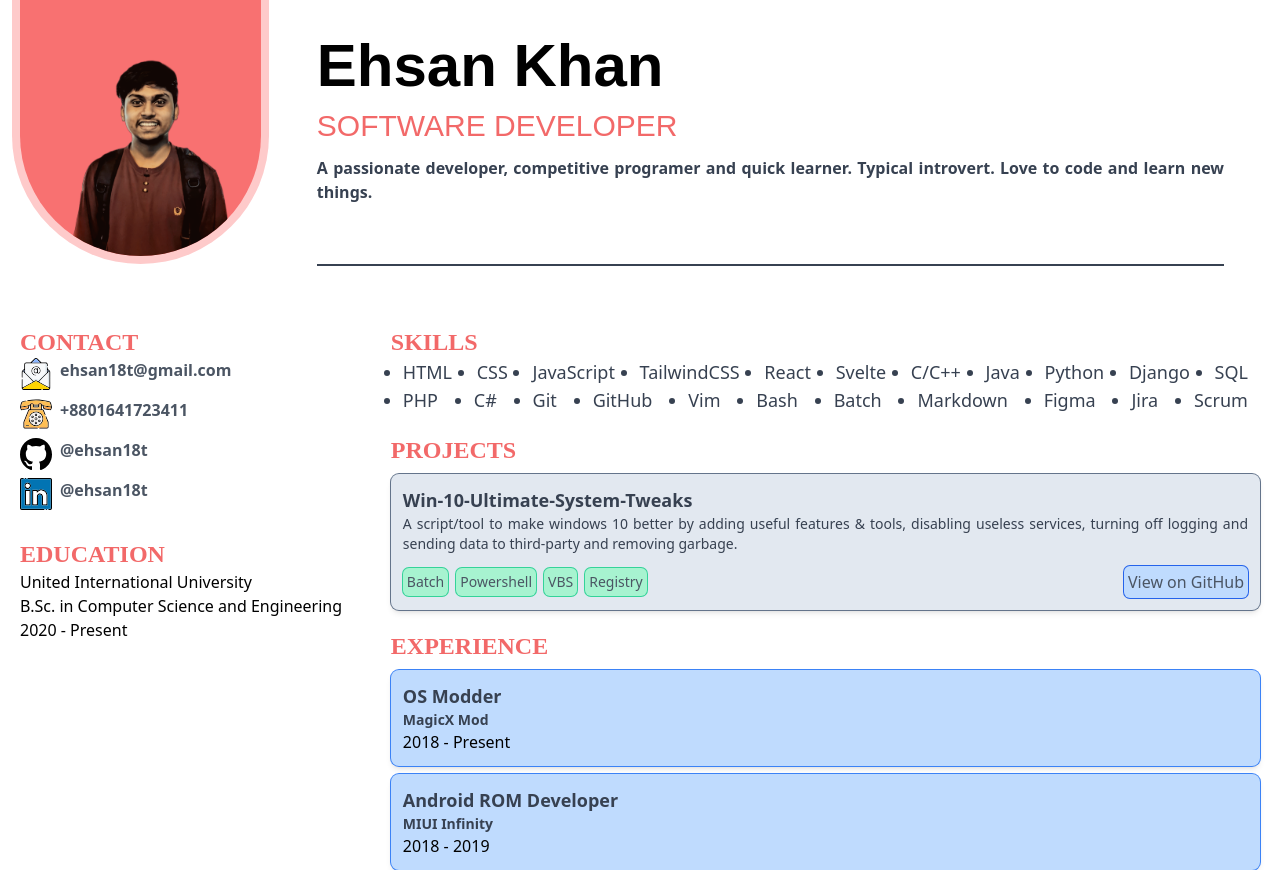
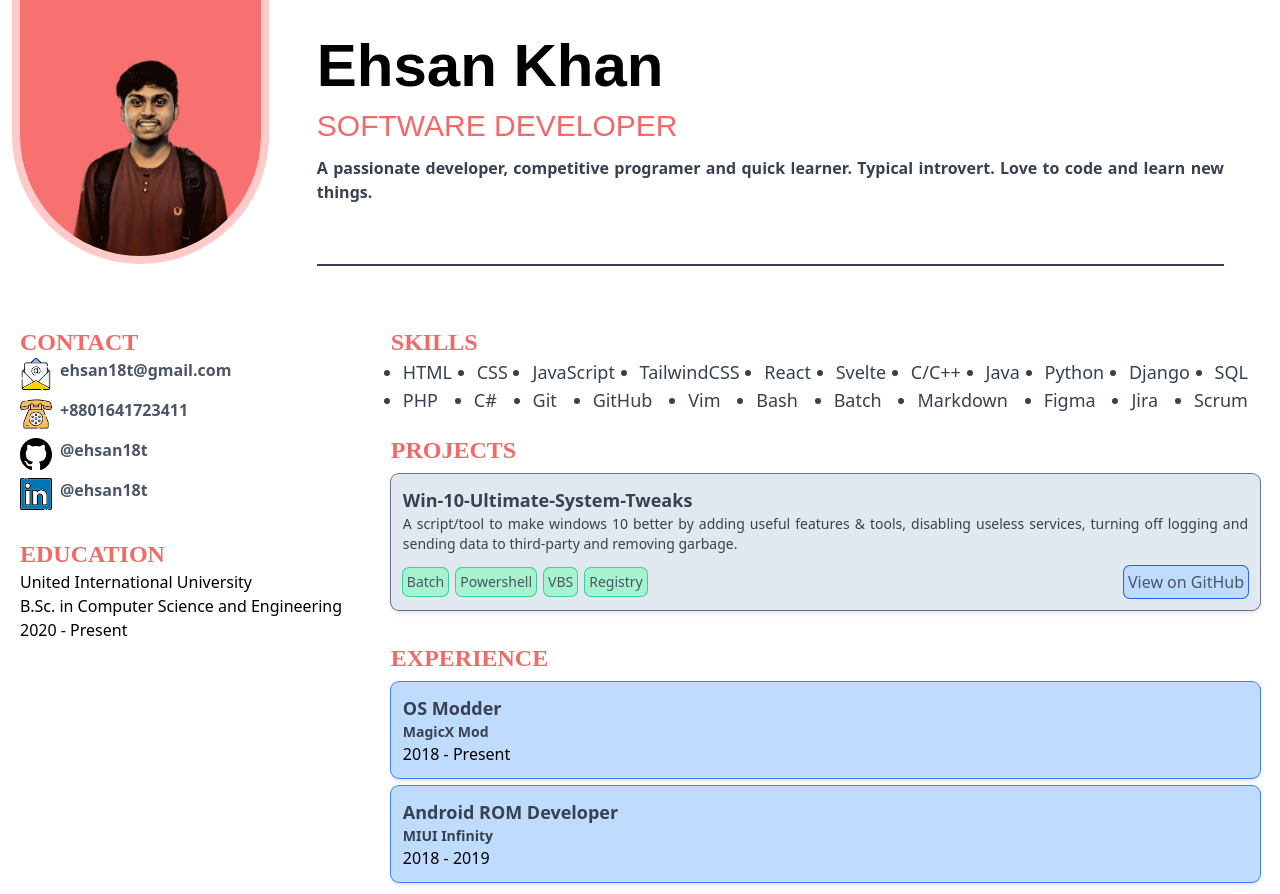
Before and after one commit to ehsan18t/ehsan-pages, a React (Vite) app: page / in a window 1280 px wide. Before the commit the page ends 870 px from the top, so only its background shows below. Built offline with nearby package versions, Linux system fonts and the light colour scheme; a web font is replaced by a local one.

Commit message:
added gap at the bottom

```diff
--- a/src/components/cards/experience/experience.css
+++ b/src/components/cards/experience/experience.css
@@ -1,5 +1,5 @@
 .experience {
-  @apply flex flex-col gap-2;
+  @apply flex flex-col gap-2 py-3;
 }
 
 .job {
```
